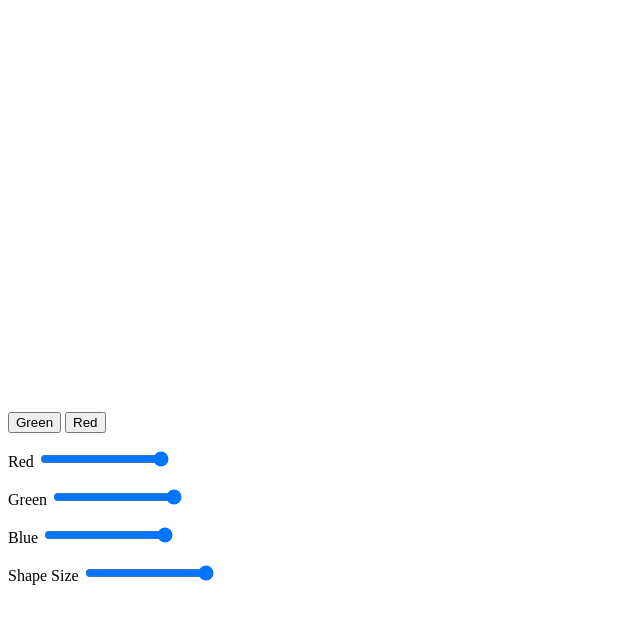
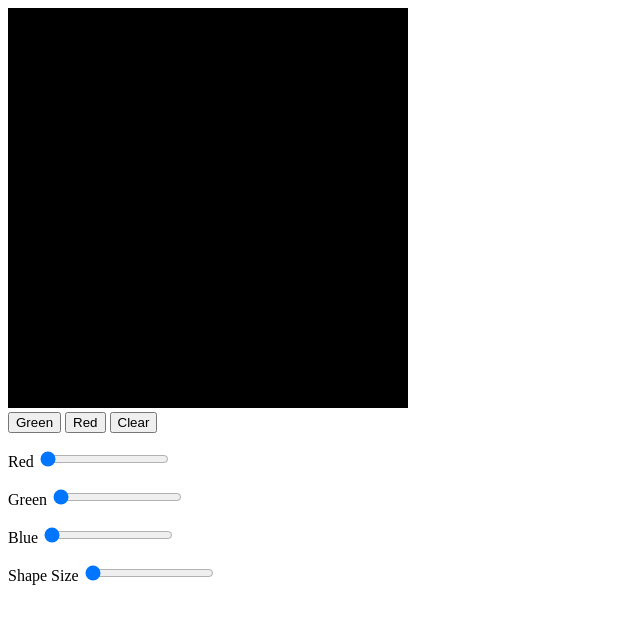
Before and after one commit to apeszek/cse160, a plain HTML site: page asgn1/asgn1.html in a window 1280 px wide. Shown: the whole page, without its empty margins (0-640 px from the left). Drawn offline with Linux system fonts and the light colour scheme.

Commit message:
step 8 complete

```diff
--- a/asgn1/asgn1.html
+++ b/asgn1/asgn1.html
@@ -12,15 +12,16 @@
     <br>
     <button  type="button" id="green">Green</button>
     <button  type="button" id="red">Red</button>
+    <button  type="button" id="clear">Clear</button>
 
     <p>
-    Red <input type="range" min="0" max="100" value="100" class="slider" id="redSlide">
+    Red <input type="range" min="0" max="100" value="0" class="slider" id="redSlide">
     <p>
-    Green <input type="range" min="0" max="100" value="100" class="slider" id="greenSlide">
+    Green <input type="range" min="0" max="100" value="0" class="slider" id="greenSlide">
     <p>
-    Blue <input type="range" min="0" max="100" value="100" class="slider" id="blueSlide">
+    Blue <input type="range" min="0" max="100" value="0" class="slider" id="blueSlide">
     <p>
-    Shape Size <input type="range" min="5" max="40" value="100" class="slider" id="sizeSlide">
+    Shape Size <input type="range" min="5" max="40" value="5" class="slider" id="sizeSlide">
 
 
     <script src="lib/webgl-utils.js"></script>
--- a/asgn1/asgn1.js
+++ b/asgn1/asgn1.js
@@ -34,7 +34,7 @@
   canvas = document.getElementById('webgl');
 
   // Get the rendering context for WebGL
-  gl = getWebGLContext(canvas);
+  gl = canvas.getContext('webgl', { preserveDrawingBuffer: true});
   if (!gl) {
     console.log('Failed to get the rendering context for WebGL');
     return;
@@ -104,6 +104,8 @@
   // calls click function,
   canvas.onmousedown = click;
 
+  canvas.onmousemove = function(ev) { if (ev.buttons == 1) {click(ev) }};
+
   // Specify the color for clearing <canvas>
   gl.clearColor(0.0, 0.0, 0.0, 1.0);
 
@@ -147,11 +149,18 @@
 
 //function to render all shapes
 function renderAllShapes(){
+  // check time at start of function
+  var startTime = performance.now();
+
     // Clear <canvas>
   gl.clear(gl.COLOR_BUFFER_BIT);
 
+  // draw shapes in the list
   var len = g_shapesList.length;
   for(var i = 0; i < len; i++) {
     g_shapesList[i].render();
   }
+
+  //cgeck time at end of function
+  var duration = performance.now() - startTime;
 }
```
